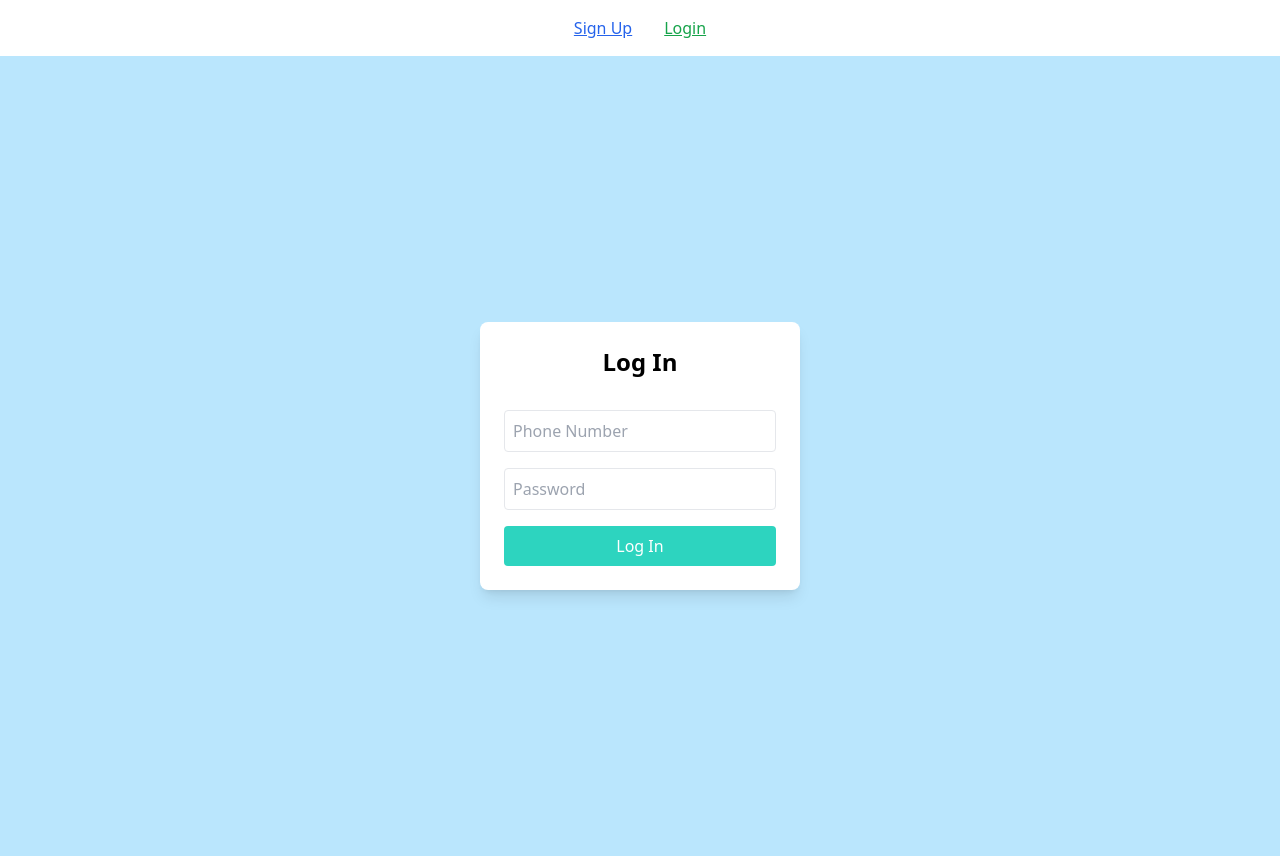
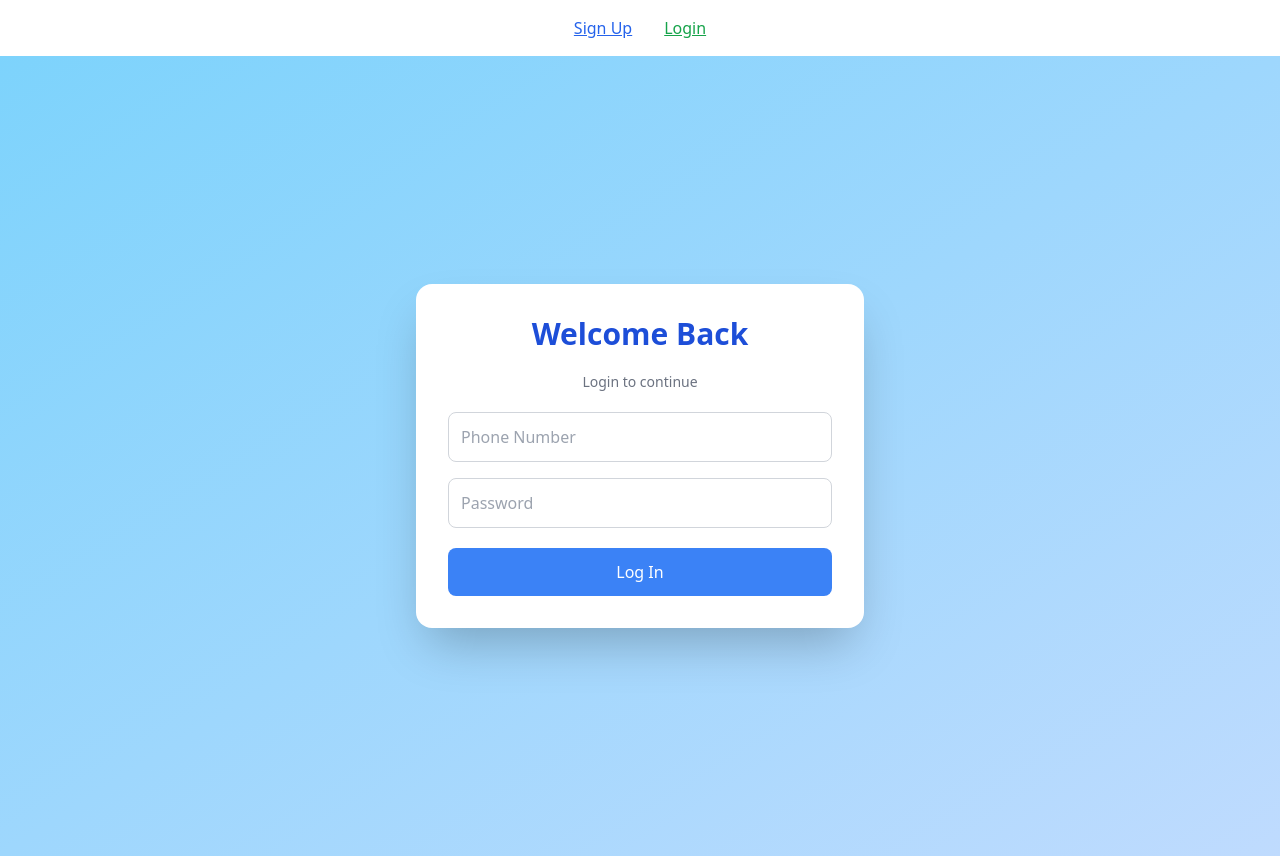
Before and after one commit to khanndelwalharshit/auth-web-app, a React (Create React App) app: page /login in a window 1280 px wide. Built offline with nearby package versions, Linux system fonts and the light colour scheme.

Commit message:
sign-up and log-in improvements for db

```diff
--- a/src/pages/login.js
+++ b/src/pages/login.js
@@ -1,7 +1,10 @@
 import React, { useState } from "react";
 import axios from "axios";
+import { useNavigate } from "react-router-dom"; // for redirect after login
 
 const Login = () => {
+  const navigate = useNavigate();
+
   const [formData, setFormData] = useState({
     phone: "",
     password: ""
@@ -16,22 +19,57 @@ const Login = () => {
 
     try {
       const res = await axios.post("https://auth-backend-31a8.onrender.com/login", formData);
+
+      // ✅ Store token in localStorage
       localStorage.setItem("token", res.data.token);
-      alert("Login successful!");
+
+      alert("✅ Login successful!");
+      navigate("/dashboard"); // or home page
     } catch (err) {
-      alert(err.response?.data?.message || "Login failed");
+      const errorMessage = err.response?.data?.error || "❌ Login failed";
+      alert(errorMessage);
+      console.error("Login error:", err.response || err);
     }
   };
 
   return (
-    <div className="flex justify-center items-center min-h-screen bg-sky-200">
-      <form onSubmit={handleSubmit} className="bg-white p-6 rounded-lg w-80 shadow-lg space-y-4">
-        <h2 className="text-2xl font-bold text-center mb-4">Log In</h2>
+    <div className="flex justify-center items-center min-h-screen bg-gradient-to-br from-sky-300 to-blue-200 px-4">
+      <form
+        onSubmit={handleSubmit}
+        className="bg-white p-8 rounded-2xl shadow-2xl w-full max-w-md space-y-5"
+      >
+        <h2 className="text-3xl font-bold text-center text-blue-700 mb-2">
+          Welcome Back
+        </h2>
+        <p className="text-sm text-center text-gray-500 mb-4">
+          Login to continue
+        </p>
 
-        <input name="phone" onChange={handleChange} type="text" placeholder="Phone Number" required className="w-full p-2 border rounded" />
-        <input name="password" onChange={handleChange} type="password" placeholder="Password" required className="w-full p-2 border rounded" />
+        <div className="space-y-4">
+          <input
+            name="phone"
+            onChange={handleChange}
+            type="text"
+            placeholder="Phone Number"
+            required
+            className="w-full p-3 border border-gray-300 rounded-lg focus:outline-none focus:ring-2 focus:ring-blue-400"
+          />
+          <input
+            name="password"
+            onChange={handleChange}
+            type="password"
+            placeholder="Password"
+            required
+            className="w-full p-3 border border-gray-300 rounded-lg focus:outline-none focus:ring-2 focus:ring-blue-400"
+          />
+        </div>
 
-        <button type="submit" className="w-full bg-teal-400 text-white py-2 rounded hover:bg-teal-800">Log In</button>
+        <button
+          type="submit"
+          className="w-full bg-blue-500 text-white py-3 rounded-lg hover:bg-blue-700 transition duration-200"
+        >
+          Log In
+        </button>
       </form>
     </div>
   );
--- a/src/pages/sign-up.js
+++ b/src/pages/sign-up.js
@@ -1,7 +1,10 @@
 import React, { useState } from "react";
 import axios from "axios";
+import { useNavigate } from "react-router-dom"; // for redirect after signup
 
 const SignUp = () => {
+  const navigate = useNavigate(); // navigate to login after success
+
   const [formData, setFormData] = useState({
     firstName: "",
     lastName: "",
@@ -18,29 +21,98 @@ const SignUp = () => {
   const handleSubmit = async (e) => {
     e.preventDefault();
 
+    // ✅ Frontend validation
     if (formData.password !== formData.confirmPassword) {
-      return alert("Passwords do not match!");
+      return alert("❌ Passwords do not match!");
+    }
+
+    if (formData.phone.length < 10) {
+      return alert("📱 Phone number must be at least 10 digits.");
+    }
+
+    if (formData.password.length < 6) {
+      return alert("🔐 Password must be at least 6 characters.");
     }
 
     try {
       const response = await axios.post("https://auth-backend-31a8.onrender.com/signup", formData);
-      alert(response.data.message);
+
+      alert("✅ " + response.data.message);
+
+      // ✅ Redirect to login
+      navigate("/login");
     } catch (err) {
-      alert(err.response?.data?.message || "Signup failed");
+      if (err.response?.status === 409) {
+        alert("⚠️ Phone number already registered");
+      } else {
+        console.error("Signup error:", err.response || err);
+        alert(err.response?.data?.error || "❌ Signup failed");
+      }
     }
   };
 
   return (
     <div className="flex justify-center items-center min-h-screen bg-violet-200">
-      <form onSubmit={handleSubmit} className="bg-white p-6 rounded-lg w-96 shadow-md space-y-4">
+      <form
+        onSubmit={handleSubmit}
+        className="bg-white p-6 rounded-lg w-96 shadow-md space-y-4"
+      >
         <h2 className="text-2xl font-bold text-center mb-4">Sign Up</h2>
-        <input type="text" name="firstName" placeholder="First Name" onChange={handleChange} className="w-full p-2 border rounded" required />
-        <input type="text" name="lastName" placeholder="Last Name" onChange={handleChange} className="w-full p-2 border rounded" required />
-        <input type="text" name="phone" placeholder="Phone Number" onChange={handleChange} className="w-full p-2 border rounded" required />
-        <input type="email" name="email" placeholder="Email" onChange={handleChange} className="w-full p-2 border rounded" required />
-        <input type="password" name="password" placeholder="Password" onChange={handleChange} className="w-full p-2 border rounded" required />
-        <input type="password" name="confirmPassword" placeholder="Confirm Password" onChange={handleChange} className="w-full p-2 border rounded" required />
-        <button type="submit" className="bg-fuchsia-400 text-white p-2 rounded w-full hover:bg-fuchsia-800">Register</button>
+
+        <input
+          type="text"
+          name="firstName"
+          placeholder="First Name"
+          onChange={handleChange}
+          className="w-full p-2 border rounded"
+          required
+        />
+        <input
+          type="text"
+          name="lastName"
+          placeholder="Last Name"
+          onChange={handleChange}
+          className="w-full p-2 border rounded"
+          required
+        />
+        <input
+          type="text"
+          name="phone"
+          placeholder="Phone Number"
+          onChange={handleChange}
+          className="w-full p-2 border rounded"
+          required
+        />
+        <input
+          type="email"
+          name="email"
+          placeholder="Email"
+          onChange={handleChange}
+          className="w-full p-2 border rounded"
+          required
+        />
+        <input
+          type="password"
+          name="password"
+          placeholder="Password"
+          onChange={handleChange}
+          className="w-full p-2 border rounded"
+          required
+        />
+        <input
+          type="password"
+          name="confirmPassword"
+          placeholder="Confirm Password"
+          onChange={handleChange}
+          className="w-full p-2 border rounded"
+          required
+        />
+        <button
+          type="submit"
+          className="bg-fuchsia-500 text-white p-2 rounded w-full hover:bg-fuchsia-800"
+        >
+          Register
+        </button>
       </form>
     </div>
   );
```
